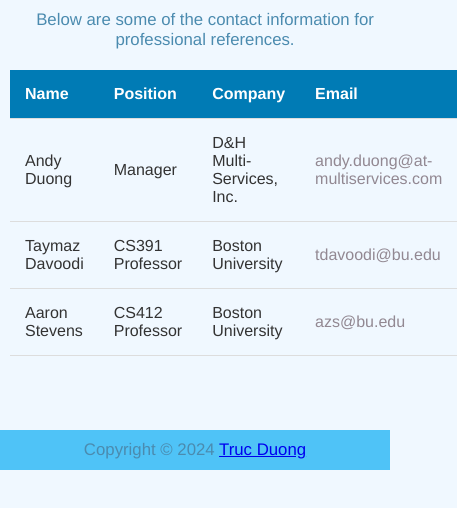
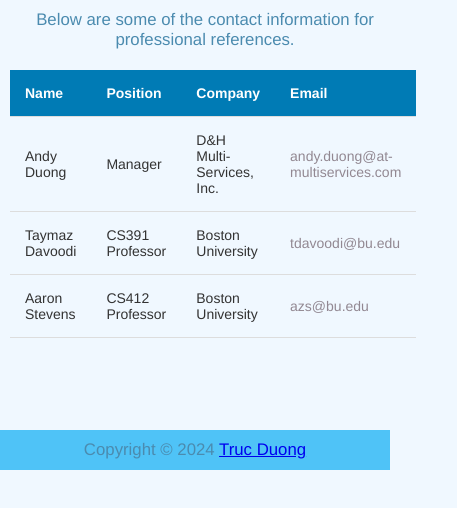
Before and after one commit to trucdg/cs391-mp1, a plain HTML site: page references.html in a window 390 px wide. Shown: the part 374-882 px from the top of the page, 457 px wide, since content can reach past the window. Drawn offline with Linux system fonts and the light colour scheme.

Commit message:
center align table and resize font-size

```diff
--- a/styles.css
+++ b/styles.css
@@ -253,6 +253,7 @@ table {
     width: 70%;
     border-collapse: collapse;
     margin: 20px 0;
+    font-size: calc(1.5em - 10px);
 }
 
 th, td {
@@ -396,5 +397,10 @@ button:hover {
         max-width: 100%;
     }
 
+    /* Reference Page */
+    #references table {
+        margin: 20px auto;
+    }
+
 
 }
```
